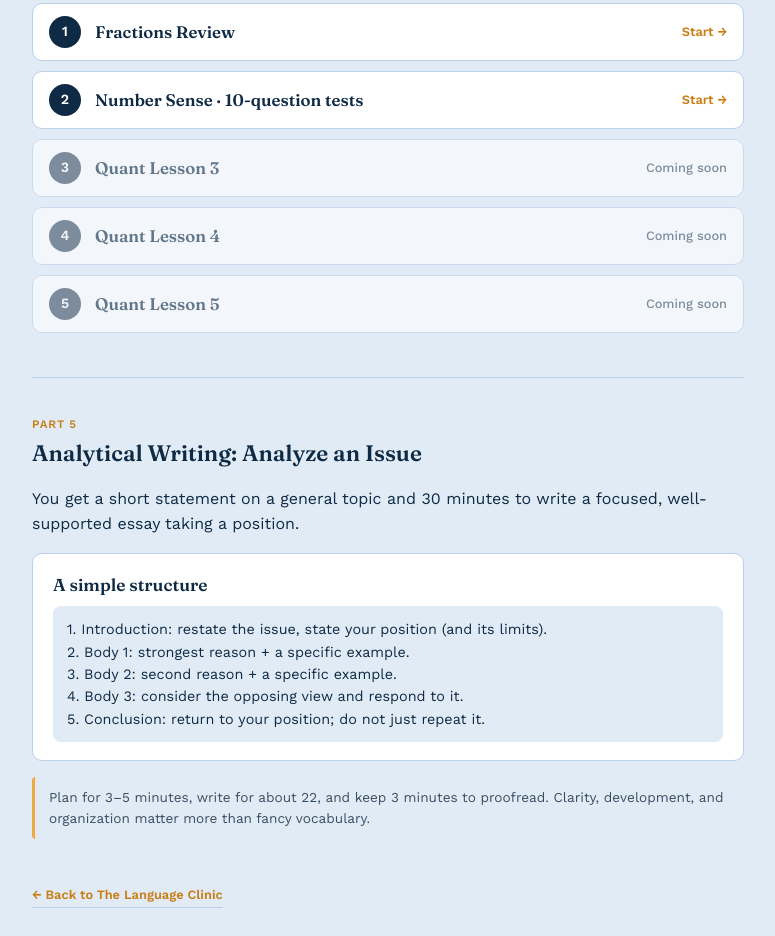
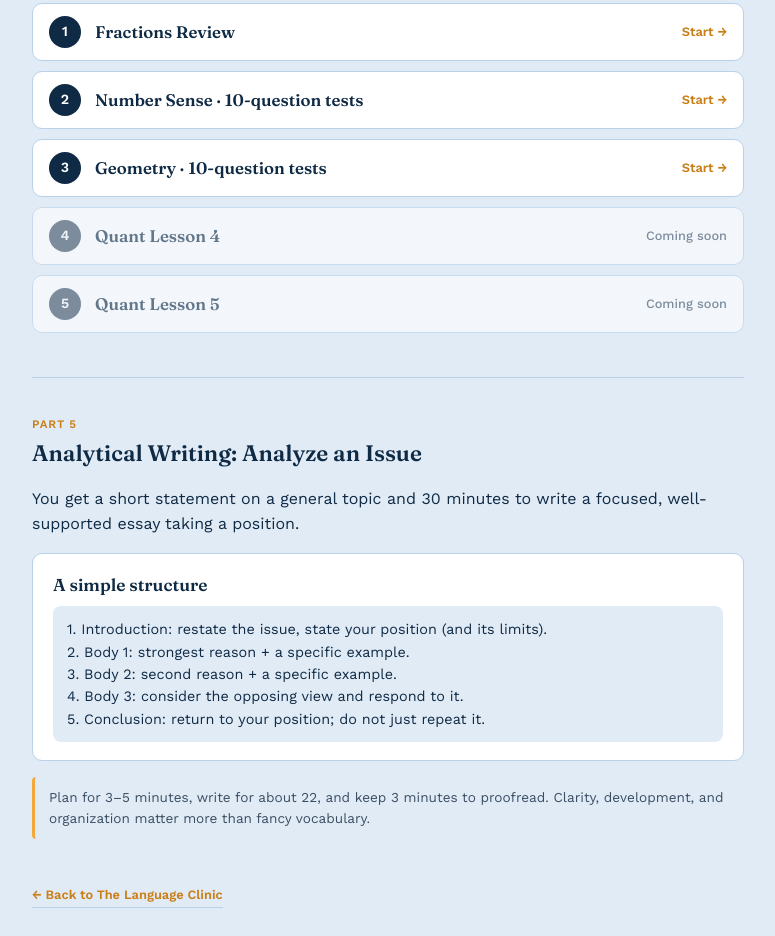
Before and after one commit to dravellaneda07/Language-Clinic-, a plain HTML site: page gre.html in a window 1280 px wide. Shown: the part 2598-3534 px from the top of the page, without its empty margins (252-1027 px from the left). Drawn offline with nearby package versions, Linux system fonts and the light colour scheme.

Commit message:
Update gre.html

```diff
--- a/gre.html
+++ b/gre.html
@@ -159,7 +159,7 @@
     <div class="sets">
       <a class="set" href="gre-quant-1.html"><span class="set-num">1</span><span class="set-name">Fractions Review</span><span class="set-go">Start →</span></a>
       <a class="set" href="gre-quant-2.html"><span class="set-num">2</span><span class="set-name">Number Sense · 10-question tests</span><span class="set-go">Start →</span></a>
-      <div class="set off"><span class="set-num">3</span><span class="set-name">Quant Lesson 3</span><span class="set-go">Coming soon</span></div>
+      <a class="set" href="gre-quant-3.html"><span class="set-num">3</span><span class="set-name">Geometry · 10-question tests</span><span class="set-go">Start →</span></a>
       <div class="set off"><span class="set-num">4</span><span class="set-name">Quant Lesson 4</span><span class="set-go">Coming soon</span></div>
       <div class="set off"><span class="set-num">5</span><span class="set-name">Quant Lesson 5</span><span class="set-go">Coming soon</span></div>
       <!-- ADD A NEW QUANT LESSON: replace a "Coming soon" line with
```
